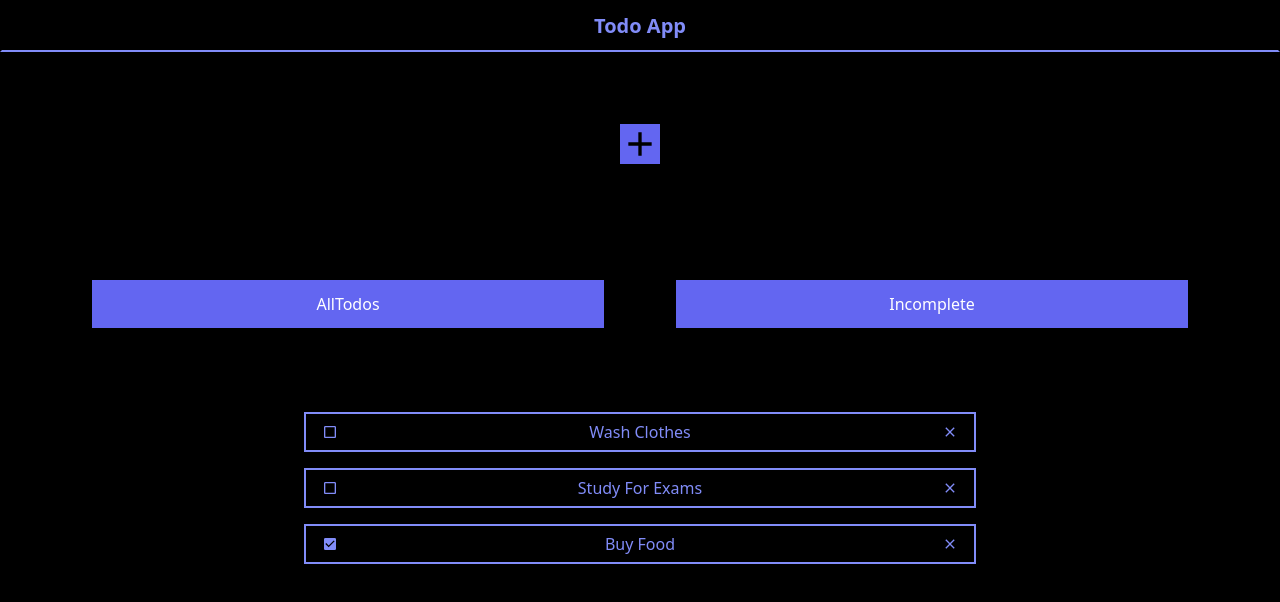
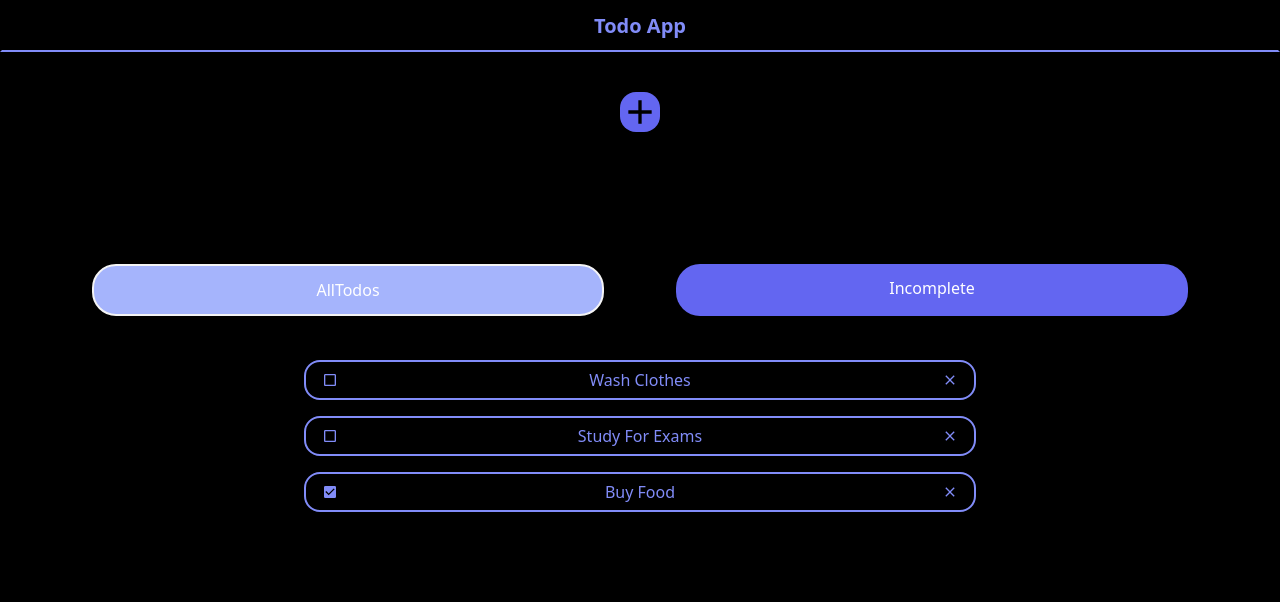
Before and after one commit to deepak-fletcher/TODONATOR, a React (Create React App) app: page / in a window 1280 px wide. Shown: the top 602 px of the page. Built offline with nearby package versions, Linux system fonts and the light colour scheme.

Commit message:
UI updates

```diff
--- a/package.json
+++ b/package.json
@@ -6,7 +6,9 @@
     "@testing-library/jest-dom": "^5.16.4",
     "@testing-library/react": "^13.2.0",
     "@testing-library/user-event": "^13.5.0",
+    "aos": "^2.3.4",
     "react": "^18.1.0",
+    "react-animations": "^1.0.0",
     "react-dom": "^18.1.0",
     "react-icons": "^4.3.1",
     "react-scripts": "5.0.1",
--- a/src/Components/Body.js
+++ b/src/Components/Body.js
@@ -1,8 +1,14 @@
-import React from 'react';
+import React, { useEffect } from 'react';
 import NavBar from './NavBar';
 import NewTodo from './NewTodo';
+import AOS from "aos";
+import "aos/dist/aos.css";
 
 const Body = () => {
+  useEffect(() => {
+    AOS.init();
+    AOS.refresh();
+  }, []);
   return (
     <div class="bg-black bg-cover">
         <NavBar></NavBar>
--- a/src/Components/FilterButtons.js
+++ b/src/Components/FilterButtons.js
@@ -1,5 +1,7 @@
 import React, { useEffect, useState } from 'react'
 import RenderTodos from './RenderTodos';
+import "../Stylesheet/FilterButton.css";
+
 
 const FilterButtons = (props) => {
   const [items, setItems] = useState([]);
@@ -18,18 +20,32 @@ const FilterButtons = (props) => {
     console.log(items);
   },[props.todos]);
 
+  const [allTodos, setAllTodos] = useState("hover:cursor-pointer border-2 border-zinc-100 rounded-3xl hover:bg-indigo-300 text-white flex-auto bg-indigo-300 pl-5 pr-5 pt-3 pb-3  m-9 max-w-lg")
+  const [incomplele, setIncomplele] = useState("hover:cursor-pointer rounded-3xl hover:bg-indigo-300 text-white flex-auto bg-indigo-500 pl-5 pr-5 pt-3 pb-3  m-9 max-w-lg")
+  const AllTodoClick = () =>{
+    setValue(false);
+    setIncomplele("hover:cursor-pointer rounded-3xl hover:bg-indigo-300 text-white flex-auto bg-indigo-500 pl-5 pr-5 pt-3 pb-3  m-9 max-w-lg");
+    setAllTodos("hover:cursor-pointer border-2 border-zinc-100 rounded-3xl hover:bg-indigo-300 text-white flex-auto bg-indigo-300 pl-5 pr-5 pt-3 pb-3  m-9 max-w-lg");
+  }
+  const IncompleteTodoClick = () =>{
+    setValue(true);
+    setIncomplele("hover:cursor-pointer border-2 border-zinc-100 rounded-3xl hover:bg-indigo-300 text-white flex-auto bg-indigo-300 pl-5 pr-5 pt-3 pb-3  m-9 max-w-lg");
+    setAllTodos("hover:cursor-pointer rounded-3xl hover:bg-indigo-300 text-white flex-auto bg-indigo-500 pl-5 pr-5 pt-3 pb-3  m-9 max-w-lg");
+  }
 
   return (
     <div>
-        <div class="flex p-10 place-content-center">
-            <div class="hover:cursor-pointer hover:bg-indigo-300 text-white flex-auto bg-indigo-500 pl-5 pr-5 pt-3 pb-3  m-9 max-w-lg" onClick={()=>setValue(false)}>
+        <div className='render1'>
+        <div data-aos="zoom-in" class="flex pt-10 place-content-center">
+            <div class={allTodos}  onClick={AllTodoClick}>
                 AllTodos
             </div>
-            <div class="hover:cursor-pointer hover:bg-indigo-400 text-white flex-auto bg-indigo-500 pl-5 pr-5 pt-3 pb-3  m-9 max-w-lg" onClick={()=>setValue(true)}>
+            <div class={incomplele}  onClick={IncompleteTodoClick}>
                 Incomplete
             </div>
         </div>
-        <div class="overflow-auto max-h-96" >
+        </div>
+        <div>
             <RenderTodos todos={items} toShow={value} changeState={changeState1} delElement={delItem1}></RenderTodos>
         </div>
 
--- a/src/Components/NewTodo.js
+++ b/src/Components/NewTodo.js
@@ -69,26 +69,29 @@ const NewTodo = () => {
 
   return (
     <div>
-    <div class="h-1/3">
-      <button class="m-5 mt-9">
+    <div class="h-24 m-auto">
+      <div class="mt-10 mb-8">
         {!show && (
           <MdAdd
-            class="bg-indigo-500 hover:cursor-pointer w-10 h-10 m-5 mt-9 hover:bg-indigo-400 hover:w-11"
+            data-aos="flip-left"
+            class="rounded-2xl m-auto bg-indigo-500 hover:cursor-pointer w-10 h-10  hover:bg-indigo-400 hover:w-11"
             onClick={() => setShow(true)}
           ></MdAdd>
         )}
         {show && (
           <MdClose
-            class="bg-indigo-500 hover:cursor-pointer w-10 h-10 m-5 mt-9 hover:bg-indigo-400 hover:w-11"
+            data-aos="flip-left"
+            class="rounded-2xl m-auto bg-indigo-500 hover:cursor-pointer w-10 h-10  hover:bg-indigo-400 hover:w-11"
             onClick={() => setShow(false)}
           ></MdClose>
         )}
-      </button>
+      </div>
       {show && (
         <div>
           <form class="p-1 m-1" onSubmit={newValue}>
             <input
-              class="w-2/6 ml-3 p-1 border-2 border-indigo-500"
+              data-aos="zoom-in"
+              class="rounded-2xl w-3/6 max-w-2xl ml-3 p-1 border-2 border-indigo-500"
               type="text"
               name="name"
               placeholder="Enter the TODO item"
@@ -96,7 +99,8 @@ const NewTodo = () => {
               onChange={updateValue}
             />
             <input
-              class="w-15 text-black hover:bg-indigo-400 hover:cursor-pointer bg-indigo-500 pl-3 pr-3 pt-1 ml-3 mr-1 pb-1"
+              data-aos="zoom-in"
+              class="rounded-2xl w-15 text-black hover:bg-indigo-400 hover:cursor-pointer bg-indigo-500 pl-3 pr-3 pt-1 ml-3 mr-1 pb-1"
               type="submit"
               value="ADD"
             />
--- a/src/Components/RenderTodos.js
+++ b/src/Components/RenderTodos.js
@@ -8,25 +8,35 @@ const RenderTodos = (props) => {
       },[props.toShow, props.todos, props.todos.state]);
 
     return (
-        <div class="text-indigo-400">
+        <div  class="text-indigo-400 min-h-fit">
         {!props.toShow && props.todos.map((e)=>(
-            <div class="flex place-content-center">
-                <div class="m-2 h-10 place-content-center flex-auto flex border-2 border-indigo-400 max-w-2xl">
+            <div data-aos="zoom-in" data-aos-offset="0" class="flex place-content-center">
+                <div class="m-2 h-10 place-content-center flex-auto flex border-2 rounded-2xl border-indigo-400 max-w-2xl">
                     <div class="ml-4 m-auto mr-4 flex-initial" id={e.id} onClick={(d)=>props.changeState(d.currentTarget.id)}>{e.state&&<MdCheckBox></MdCheckBox>}{!e.state&&<MdCheckBoxOutlineBlank></MdCheckBoxOutlineBlank>}</div>
                     <p class="flex-1 m-auto">{e.description}</p>
                     <div class="m-auto ml-4 mr-4 flex-initial" id={e.id} onClick={(d)=>props.delElement(d.currentTarget.id)}><MdClose></MdClose></div>
                 </div>
             </div>
         ))}
+        {!props.toShow && props.todos.length==0 &&
+            <div data-aos="zoom-in"  class="flex place-content-center">
+                All tasks Completed and Removed
+            </div>
+        }
         {props.toShow && props.todos.filter((e)=> e.state==false).map((e)=>(
-            <div class="flex place-content-center">
-                <div class="m-2 h-10 flex-auto place-content-center flex border-2  border-indigo-400  max-w-2xl">
+            <div data-aos="zoom-in" data-aos-offset="0" class="flex place-content-center">
+                <div class="m-2 h-10 flex-auto place-content-center flex border-2 rounded-2xl  border-indigo-400  max-w-2xl">
                     <div class="m-auto ml-4 mr-4 flex-initial" id={e.id} onClick={(d)=>props.changeState(d.currentTarget.id)}>{!e.state&&<MdCheckBoxOutlineBlank></MdCheckBoxOutlineBlank>}</div>
                     <p class="m-auto flex-1">{e.description}</p>
                     <div class="m-auto ml-4 mr-4 flex-initial" id={e.id} onClick={(d)=>props.delElement(d.currentTarget.id)}>{!e.state&&<MdClose></MdClose>}</div>
                 </div>
             </div>
         ))}
+        {props.toShow && props.todos.filter((e)=> e.state==false).length==0 &&
+            <div data-aos="zoom-in" class="flex place-content-center">
+                No Incomplete tasks
+            </div>
+        }
         </div>
     )
 }
--- /dev/null
+++ b/src/Stylesheet/FilterButton.css
@@ -0,0 +1,8 @@
+.render{
+    height: 40vh;
+    overflow:auto;
+    margin: 10px;
+}
+.render1{
+    overflow:none;
+}
```
Also changed, not shown: 1 other file (tests, documents, lock files or other folders).
